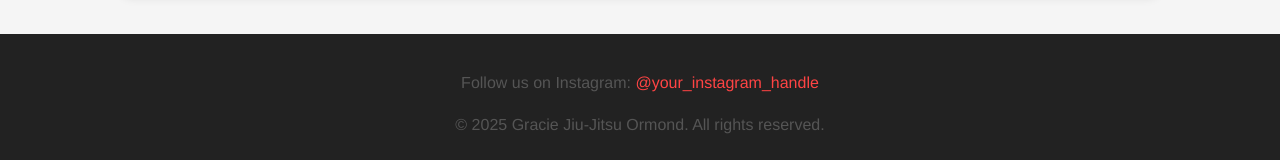
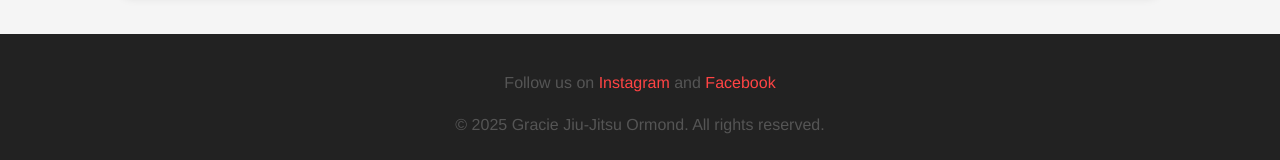
Before and after one commit to MRinyu/gracie-ormond, a plain HTML site: page index.html in a window 1280 px wide. Shown: the part 7577-7737 px from the top of the page. Drawn offline with Linux system fonts and the light colour scheme.

Commit message:
Update index.html

```diff
--- a/index.html
+++ b/index.html
@@ -305,7 +305,12 @@
 </section>
 
   <footer>
-  <p>Follow us on Instagram: <a href="https://instagram.com/your_instagram_handle" target="_blank" style="color: #ff4444; text-decoration: none;">@your_instagram_handle</a></p>
+  <p>
+  Follow us on
+  <a href="https://instagram.com/graciefloridajj" target="_blank" style="color: #ff4444; text-decoration: none;">Instagram</a>
+  and
+  <a href="https://facebook.com/GracieFL" target="_blank" style="color: #ff4444; text-decoration: none;">Facebook</a>
+</p>
   <p>© 2025 Gracie Jiu-Jitsu Ormond. All rights reserved.</p>
 </footer>
 
```
